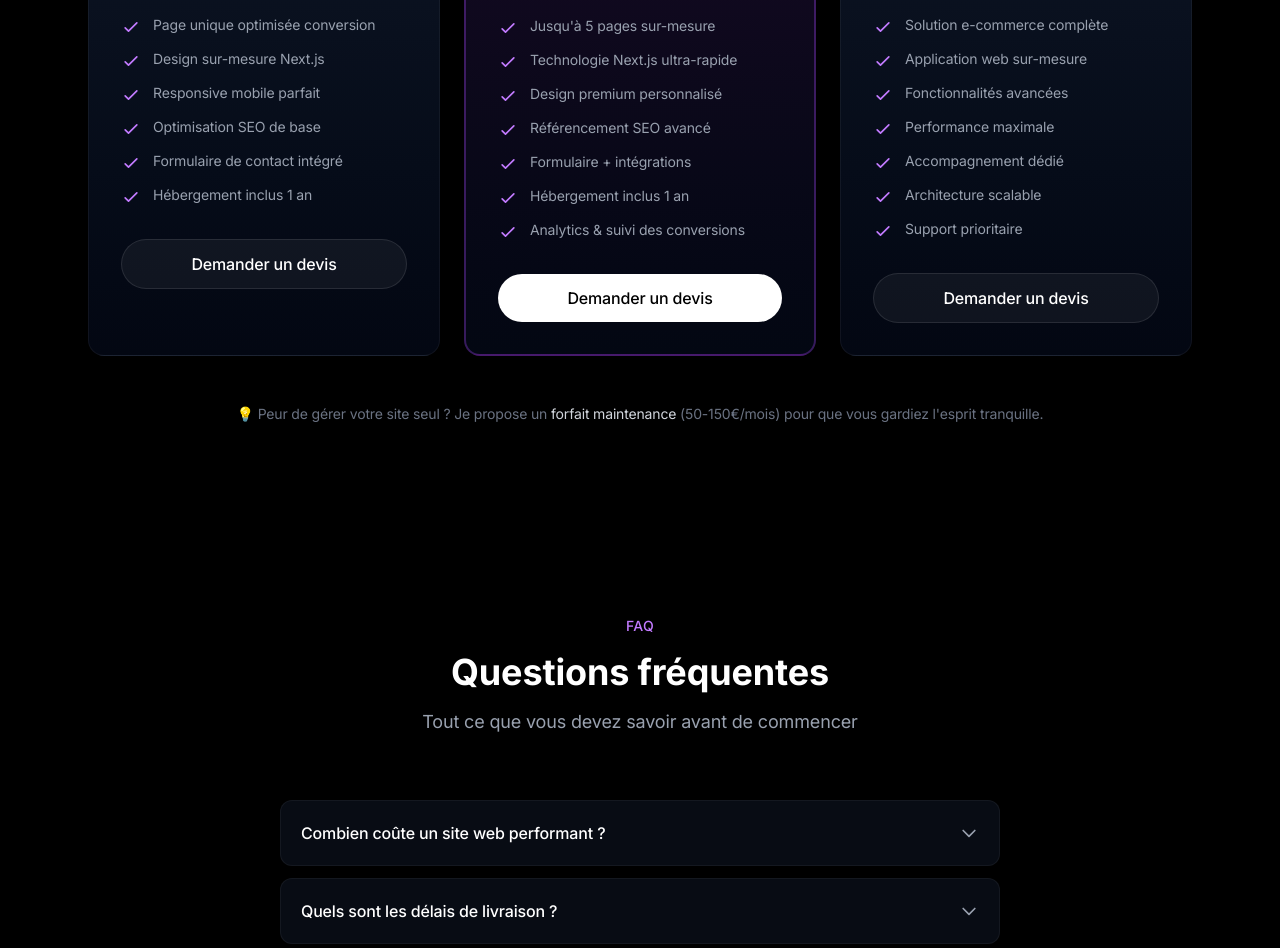
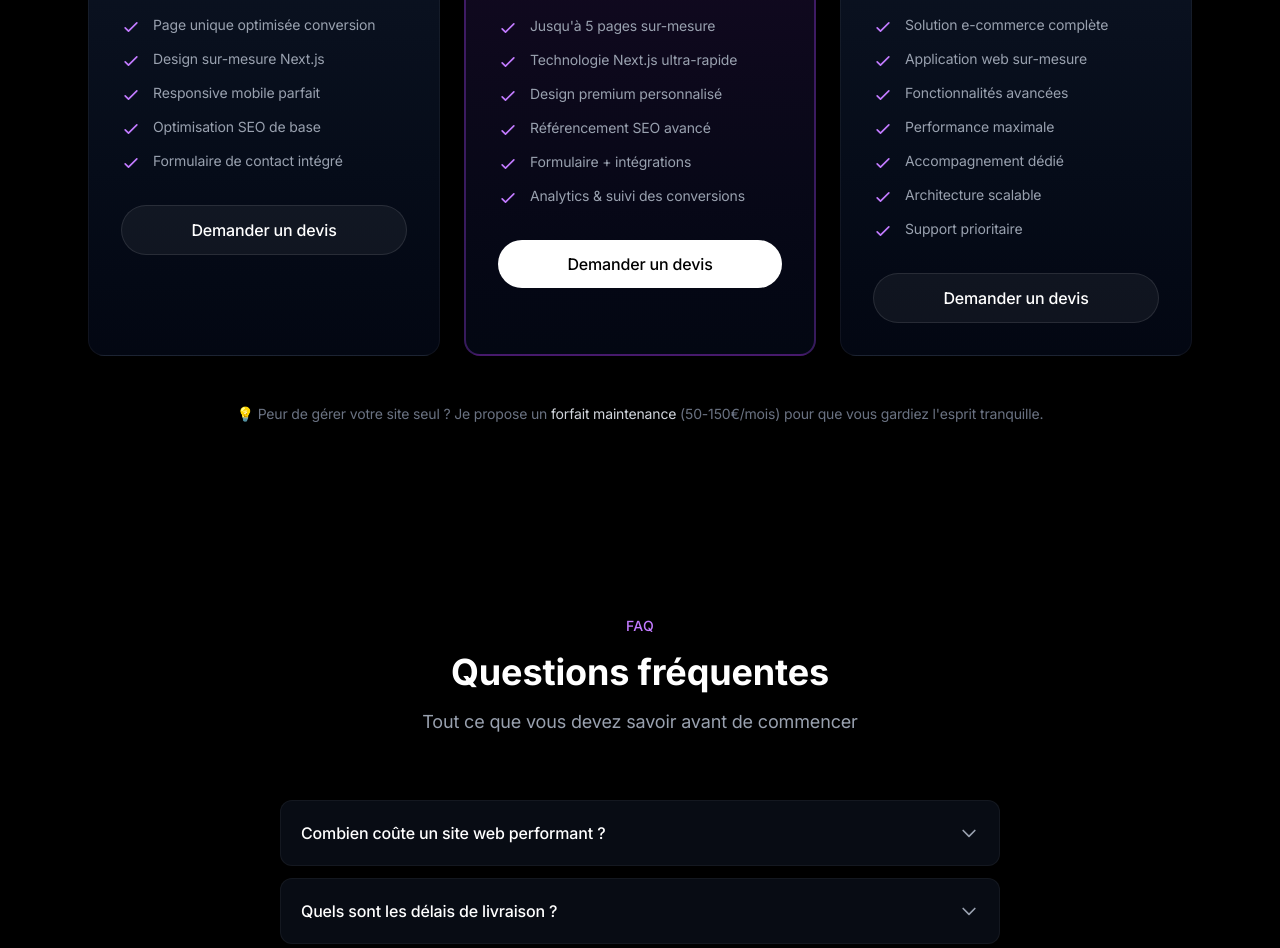
Before and after one commit to flowxt/atypikCode, a Next.js app: page / in a window 1280 px wide. Shown: the part 5006-5954 px from the top of the page. Built offline with nearby package versions, Linux system fonts and the light colour scheme.

Commit message:
hebergement

```diff
--- a/src/app/developpement-web-la-roche-sur-foron/page.jsx
+++ b/src/app/developpement-web-la-roche-sur-foron/page.jsx
@@ -21,7 +21,7 @@ export default function DeveloppementWebLaRocheSurForon() {
       title: "Création de sites vitrine",
       description: "Sites web professionnels pour présenter votre activité à La Roche-sur-Foron et ses environs",
       price: "À partir de 1 900€",
-      features: ["Design responsive", "Optimisation SEO locale", "Hébergement inclus", "Maintenance 6 mois"]
+      features: ["Design responsive", "Optimisation SEO locale", "Maintenance 6 mois"]
     },
     {
       title: "Landing pages optimisées",
--- a/src/app/services/page.js
+++ b/src/app/services/page.js
@@ -31,7 +31,6 @@ const services = [
       "Responsive mobile parfait",
       "Optimisation SEO de base",
       "Formulaire de contact intégré",
-      "Hébergement inclus 1 an"
     ],
     color: "from-violet-500 to-purple-600"
   },
@@ -47,7 +46,6 @@ const services = [
       "Design premium personnalisé",
       "Référencement SEO avancé",
       "Formulaire + intégrations",
-      "Hébergement inclus 1 an",
       "Analytics & suivi conversions"
     ],
     popular: true,
--- a/src/components/home/HomePacks.jsx
+++ b/src/components/home/HomePacks.jsx
@@ -17,7 +17,6 @@ export default function HomePacks() {
         "Responsive mobile parfait",
         "Optimisation SEO de base",
         "Formulaire de contact intégré",
-        "Hébergement inclus 1 an"
       ],
       popular: false
     },
@@ -33,7 +32,6 @@ export default function HomePacks() {
         "Design premium personnalisé",
         "Référencement SEO avancé",
         "Formulaire + intégrations",
-        "Hébergement inclus 1 an",
         "Analytics & suivi des conversions"
       ],
       popular: true
```
